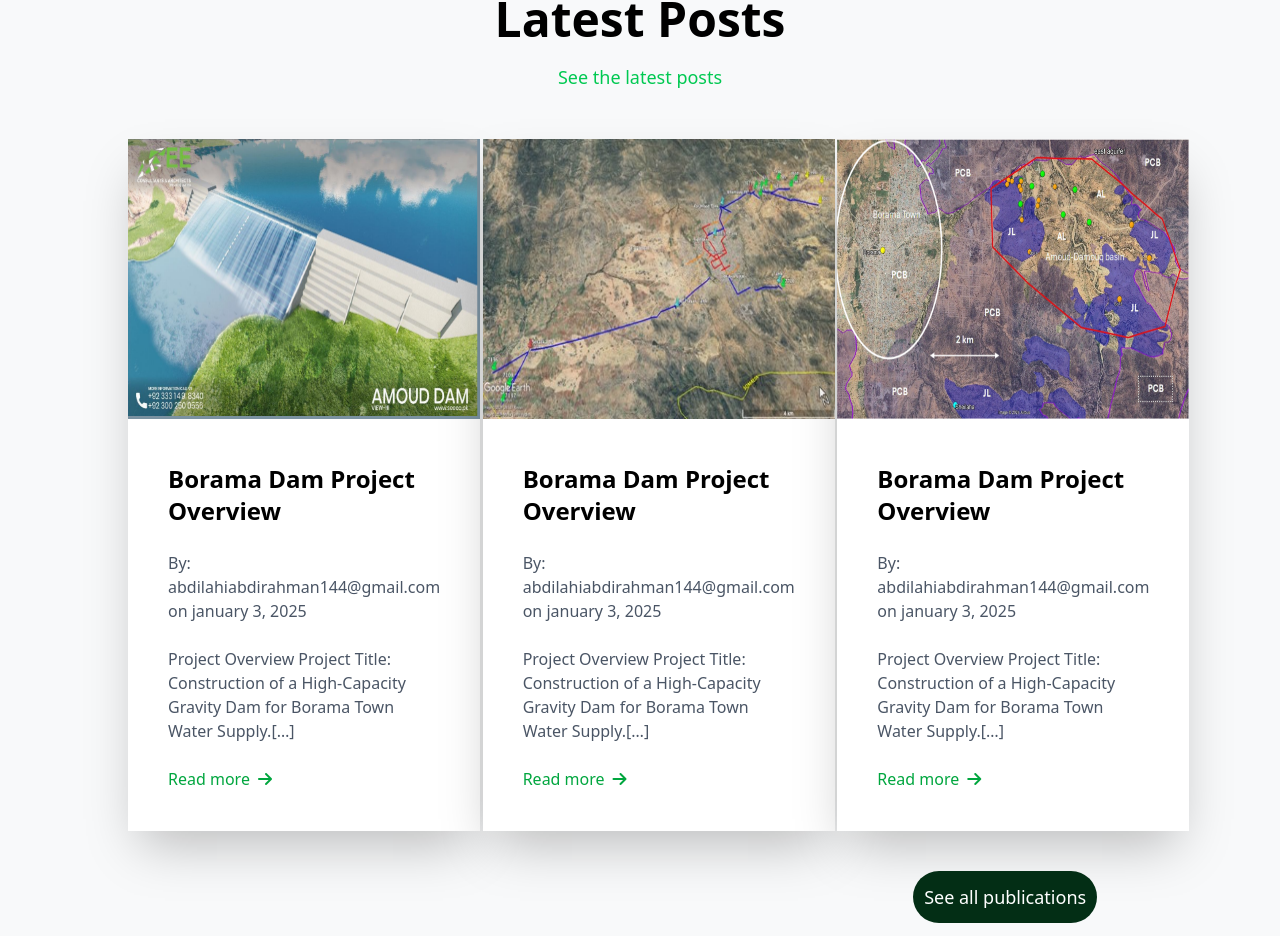
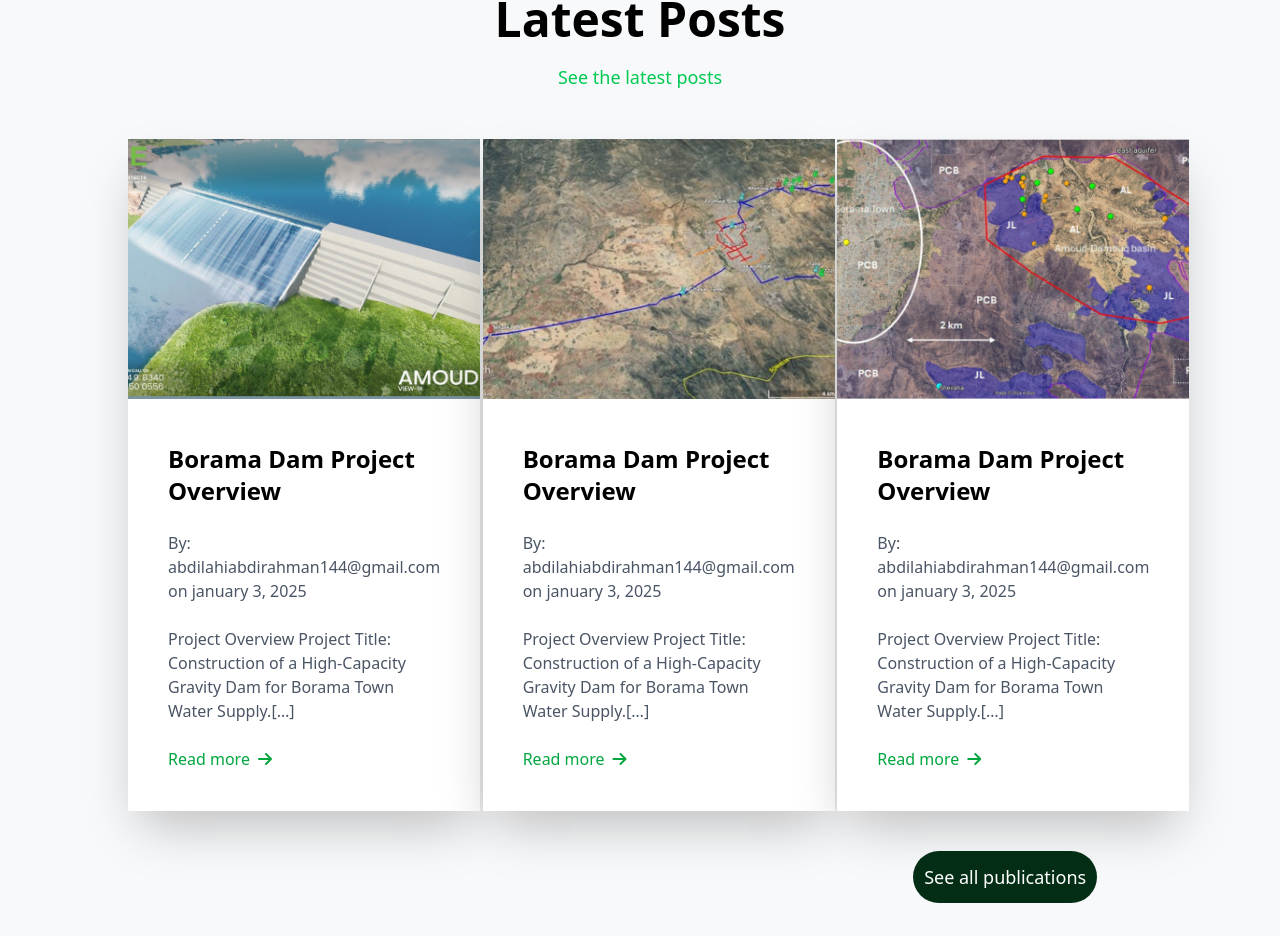
Before and after one commit to Abdulahia-39/shaba, a React (Vite) app: page / in a window 1280 px wide. Shown: the part 5773-6709 px from the top of the page. Built offline with nearby package versions, Linux system fonts and the light colour scheme.

Commit message:
tweaked the latest posts image

```diff
--- a/src/components/home/latestPosts/Post.jsx
+++ b/src/components/home/latestPosts/Post.jsx
@@ -1,9 +1,8 @@
 const Post = ({image}) => {
     return (
         <div className="bg-white shadow-2xl flex flex-col gap-1 hover:shadow-md transition-all duration-300 hover:-translate-z-1 max-w-70 sm:min-w-85 sm:max-w-120 mx-auto">
-            <div className="flex-1 max-w-full">
-                <img src={image} alt="" className="w-full flex-1 h-70 2xl:h-85" />
-            </div>
+            <div className="h-65 bg-cover bg-center" style={{ backgroundImage: `url(${image})` }}></div>
+
             <div className="flex-2 p-5 sm:p-10 flex flex-col gap-6">
                 <h3 className="text-2xl font-semibold">Borama Dam Project Overview</h3>
                 <p className="text-gray-600">By: abdilahiabdirahman144@gmail.com on january 3, 2025</p>
```
